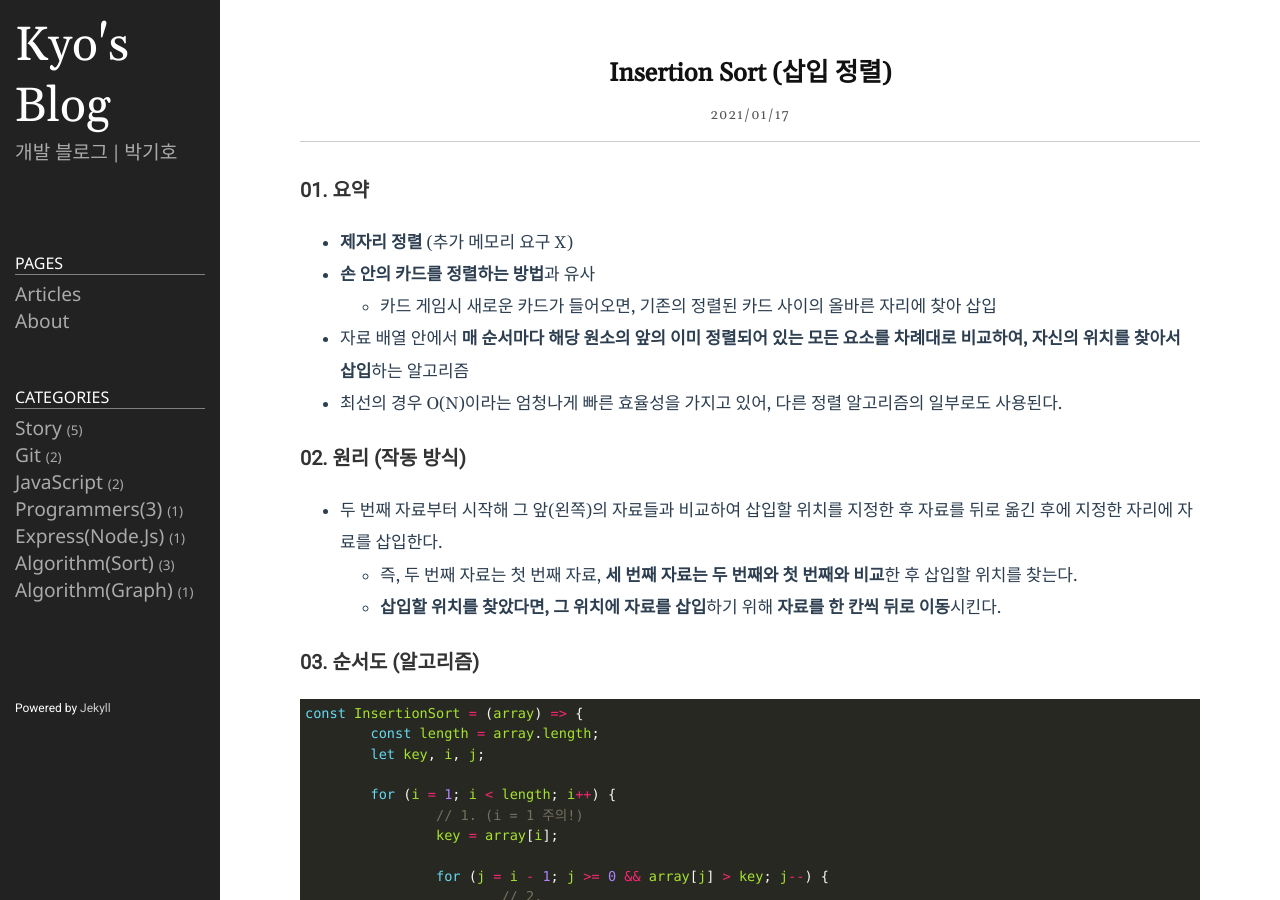
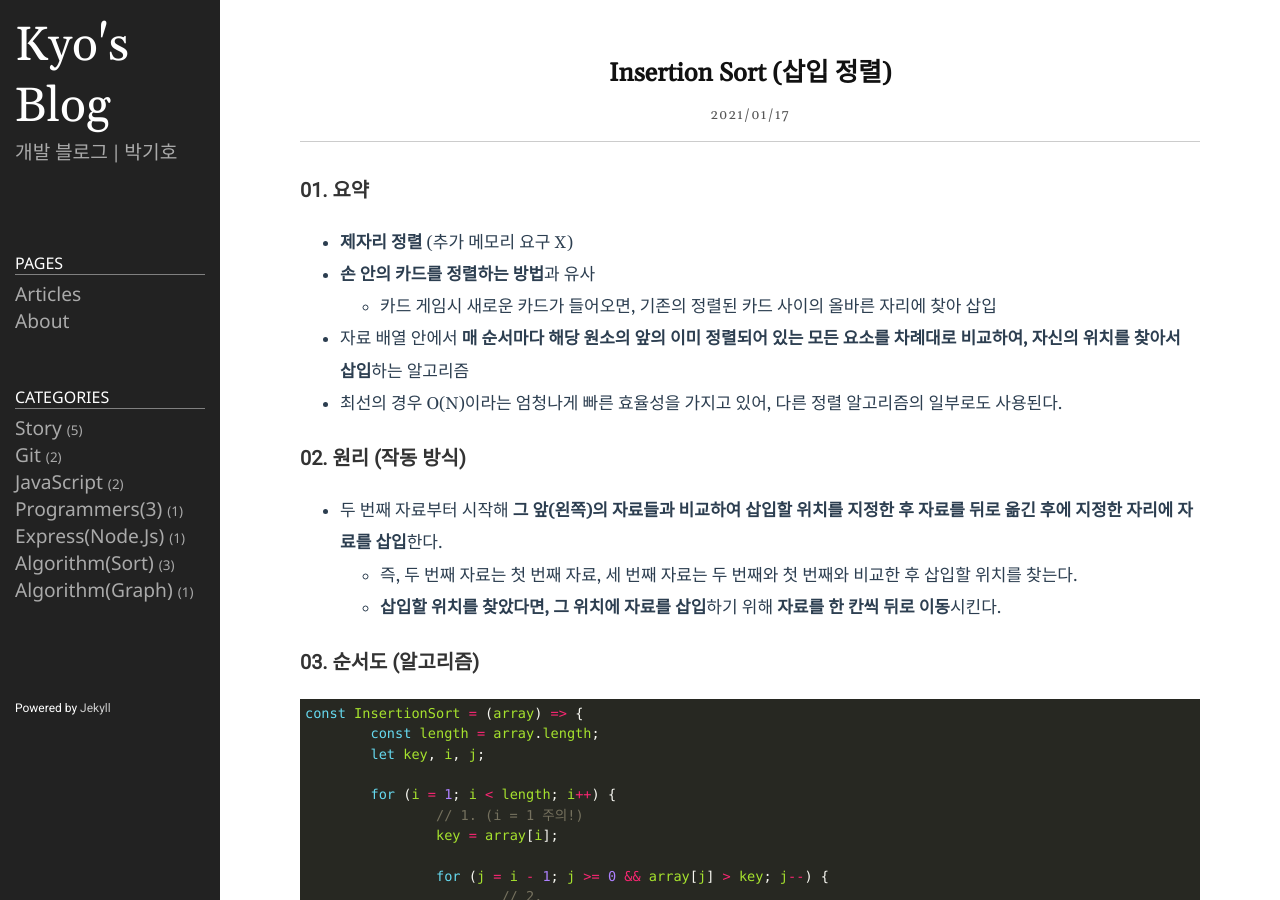
Before and after one commit to qkrrlgh519/qkrrlgh519.github.io, a Jekyll site: the page built from _posts/2021-01-17-Algorithm-Sort-Insertion.markdown, in a window 1280 px wide and 900 px high. Built offline with Jekyll 4.4.1, drawn with Linux system fonts in a browser that asks for light colours.

Commit message:
fix: 삽입 정렬 알고리즘 수정

```diff
--- a/_posts/2021-01-17-Algorithm-Sort-Insertion.markdown
+++ b/_posts/2021-01-17-Algorithm-Sort-Insertion.markdown
@@ -15,8 +15,8 @@ categories: Algorithm(Sort)
 
 ### 02. 원리 (작동 방식)
 
-- 두 번째 자료부터 시작해 그 앞(왼쪽)의 자료들과 비교하여 삽입할 위치를 지정한 후 자료를 뒤로 옮긴 후에 지정한 자리에 자료를 삽입한다.
-  - 즉, 두 번째 자료는 첫 번째 자료, **세 번째 자료는 두 번째와 첫 번째와 비교**한 후 삽입할 위치를 찾는다.
+- 두 번째 자료부터 시작해 **그 앞(왼쪽)의 자료들과 비교하여 삽입할 위치를 지정한 후 자료를 뒤로 옮긴 후에 지정한 자리에 자료를 삽입**한다.
+  - 즉, 두 번째 자료는 첫 번째 자료, 세 번째 자료는 두 번째와 첫 번째와 비교한 후 삽입할 위치를 찾는다.
   - **삽입할 위치를 찾았다면, 그 위치에 자료를 삽입**하기 위해 **자료를 한 칸씩 뒤로 이동**시킨다.
 
 ### 03. 순서도 (알고리즘)
```
